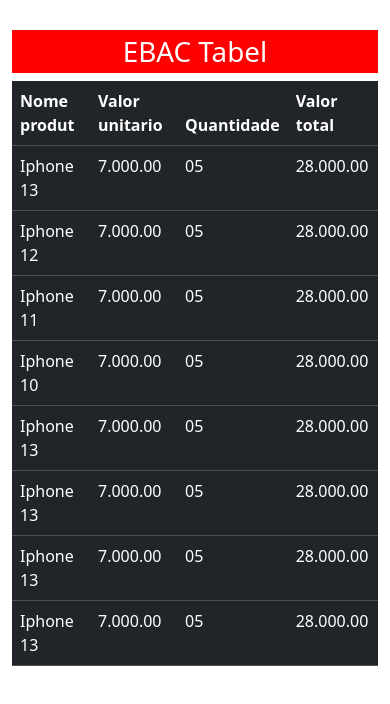
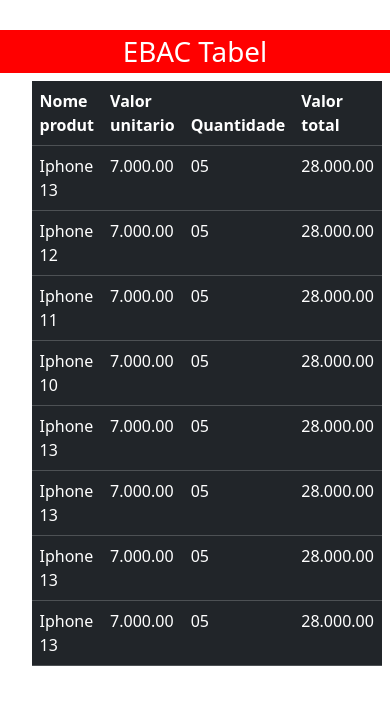
Before and after one commit to evenilsonguerreiro/tabela-bootstrap, a plain HTML site: page index.html in a window 390 px wide. Drawn offline with nearby package versions, Linux system fonts and the light colour scheme.

Commit message:
resposividade

```diff
--- a/index.html
+++ b/index.html
@@ -8,11 +8,11 @@
     <title>tabela bootstrap</title>
 </head>
 <body>
-    <div class="container">
+
         <header>
             <h1>EBAC Tabel</h1>
         </header>
-    </div>
+
     <div class="container">
         <table class="table table-dark">
         <thead>
--- a/styles.css
+++ b/styles.css
@@ -13,3 +13,20 @@ h1{
     color: white;
     padding: 5px;
 }
+
+@media screen and (max-width:767px){
+    header{
+        width: 100%;
+    }
+    header> th{
+        font-size: 20px;
+        color: red;
+    }
+    .container{
+        max-width: 90%;
+        display: block;
+    }
+    html{
+        overflow-x: hidden;
+    }
+}
```
